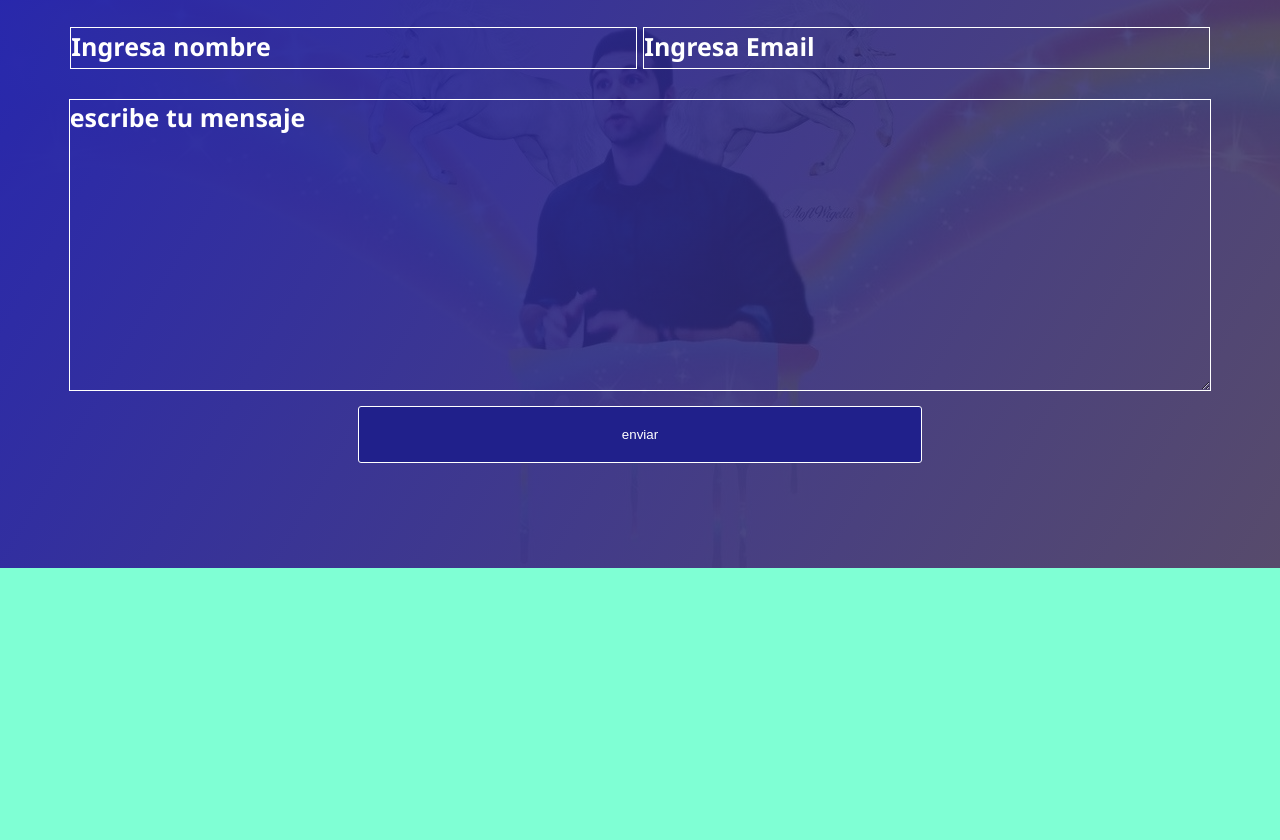
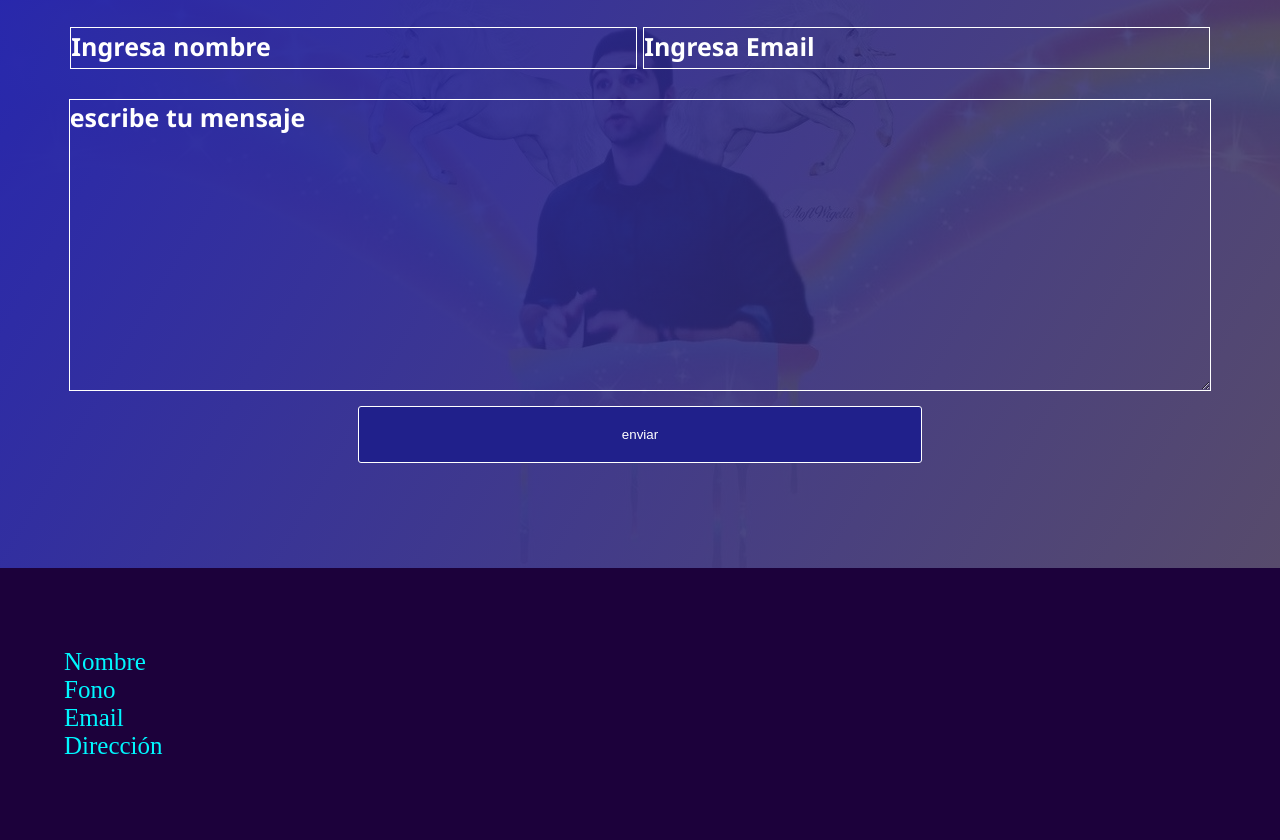
Before and after one commit to cBurgos12/CLASE10EVALUACION, a plain HTML site: page web.html in a window 1280 px wide. Shown: the part 2078-2918 px from the top of the page. Before the commit the page ends 2646 px from the top, so only its background shows below. Drawn offline with nearby package versions, Linux system fonts and the light colour scheme.

Commit message:
cambio de si

```diff
--- a/estilo.css
+++ b/estilo.css
@@ -198,3 +198,10 @@
     background-color: azure;
     color: black;
 }
+.footer{
+    background-color: rgb(28, 1, 59);
+    color: rgb(0, 247, 255);
+}
+.footer p{
+    font-size: 25px;
+}
--- a/web.html
+++ b/web.html
@@ -82,6 +82,17 @@
                 <input type="submit" class="boton " value="enviar">
             </form>
         </div>
+        </section>
+        <!-- footer -->
+    <footer class="footer">
+        <div class="contenedor">
+            <p>Nombre</p>
+            <p>Fono</p>
+            <p>Email</p>
+            <p>Dirección</p>
+        </div>
+    </footer>
+
 </body>
 
 </html>
```
